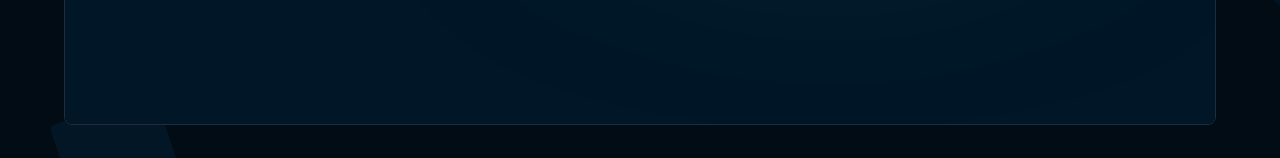
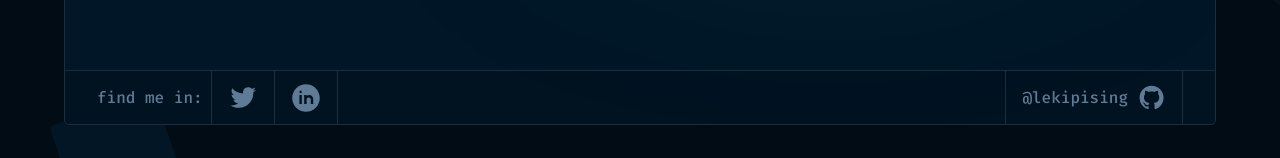
Before and after one commit to lekipising/portfolio-2.0, a Next.js app: page / in a window 1280 px wide. Shown: the part 635-793 px from the top of the page. Built offline with nearby package versions, Linux system fonts and the light colour scheme.

Commit message:
chore: make bottom bar fixed

```diff
--- a/components/common/bottombar.tsx
+++ b/components/common/bottombar.tsx
@@ -8,7 +8,7 @@ import Github from "../../assets/github.svg";
 
 export default function BottomBar() {
   return (
-    <footer className="hidden h-[55px] items-center justify-between border-t-[1px] border-gray-200 px-8 pl-2 text-gray-100 md:flex  md:pl-8">
+    <footer className="fixed inset-x-[5vw] bottom-[5vh] hidden h-[55px] items-center justify-between rounded-b-[5px] border-[1px] border-t-[1px] border-gray-200 bg-dark-300 px-8 pl-2 text-gray-100 md:flex  md:pl-8">
       <div className="flex h-full items-center">
         <span className="pr-2">find me in:</span>
         <a
```
